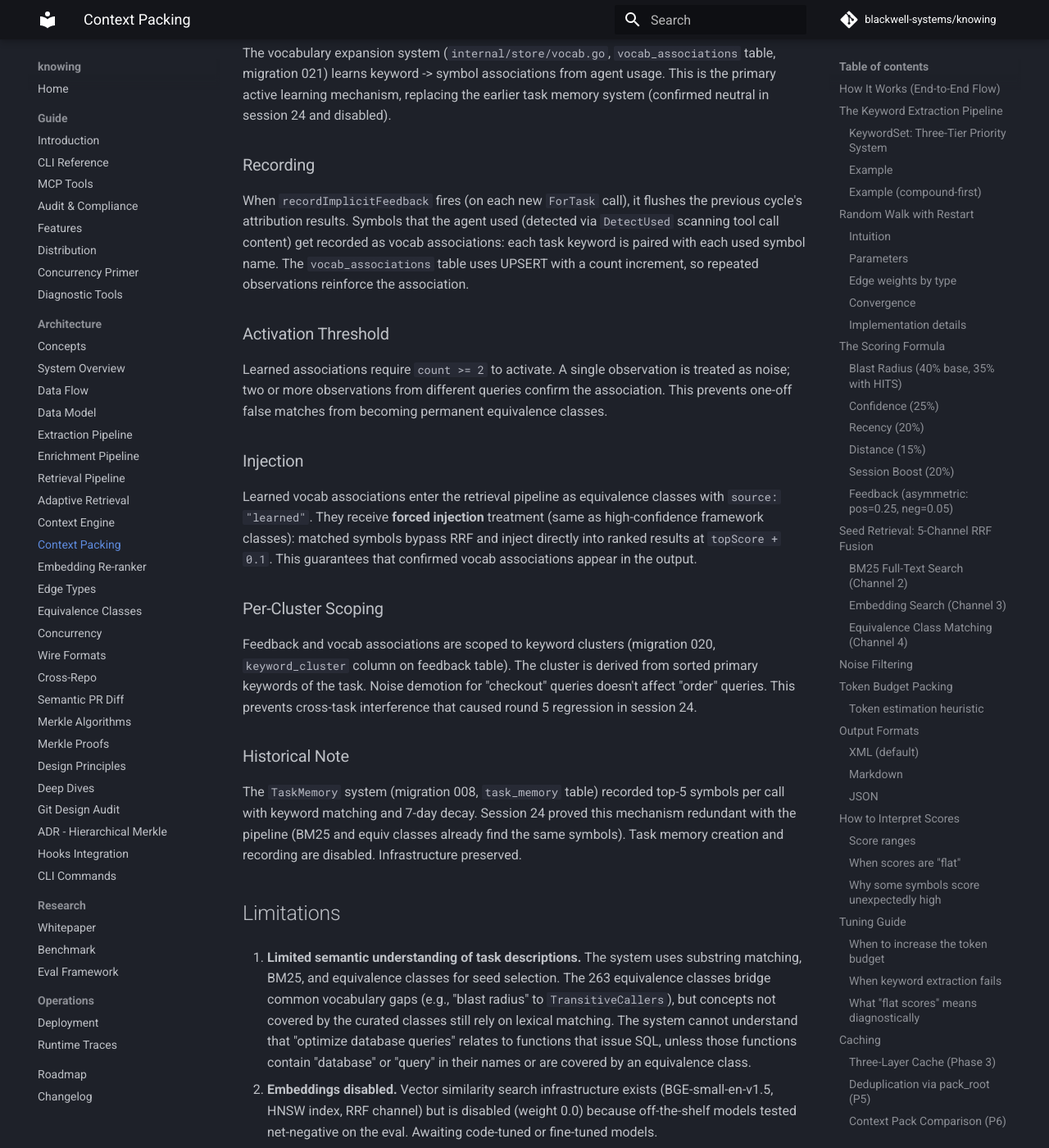
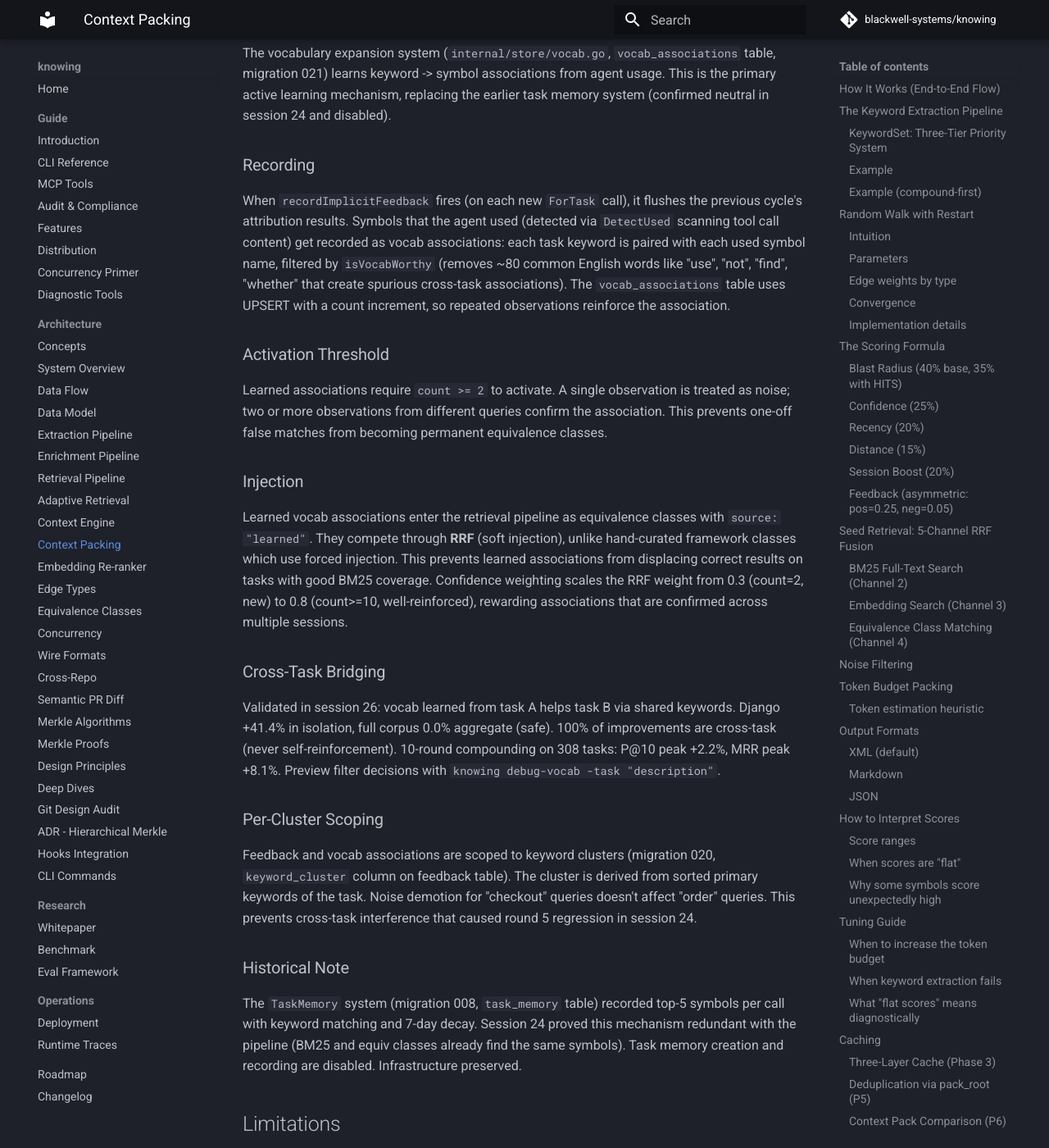
Before and after one commit to blackwell-systems/knowing, an MkDocs documentation site: the page built from docs/architecture/context-packing.md, in a window 1280 px wide and 1400 px high, scrolled down 13958 px. Shown: the whole window at 82% size. Built offline with MkDocs 1.6.1 and Material for MkDocs 9.7.7, drawn with Linux system fonts in a browser that asks for light colours; comment, search, counter and statistics services are not loaded.

Commit message:
docs: update context-packing.md vocab section (soft injection, noise filter, cross-task)

```diff
--- a/docs/architecture/context-packing.md
+++ b/docs/architecture/context-packing.md
@@ -539,8 +539,10 @@ session 24 and disabled).
 When `recordImplicitFeedback` fires (on each new `ForTask` call), it flushes the previous
 cycle's attribution results. Symbols that the agent used (detected via `DetectUsed` scanning
 tool call content) get recorded as vocab associations: each task keyword is paired with each
-used symbol name. The `vocab_associations` table uses UPSERT with a count increment, so
-repeated observations reinforce the association.
+used symbol name, filtered by `isVocabWorthy` (removes ~80 common English words like "use",
+"not", "find", "whether" that create spurious cross-task associations). The
+`vocab_associations` table uses UPSERT with a count increment, so repeated observations
+reinforce the association.
 
 ### Activation Threshold
 
@@ -551,9 +553,19 @@ one-off false matches from becoming permanent equivalence classes.
 ### Injection
 
 Learned vocab associations enter the retrieval pipeline as equivalence classes with
-`source: "learned"`. They receive **forced injection** treatment (same as high-confidence
-framework classes): matched symbols bypass RRF and inject directly into ranked results at
-`topScore + 0.1`. This guarantees that confirmed vocab associations appear in the output.
+`source: "learned"`. They compete through **RRF** (soft injection), unlike hand-curated
+framework classes which use forced injection. This prevents learned associations from
+displacing correct results on tasks with good BM25 coverage. Confidence weighting scales
+the RRF weight from 0.3 (count=2, new) to 0.8 (count>=10, well-reinforced), rewarding
+associations that are confirmed across multiple sessions.
+
+### Cross-Task Bridging
+
+Validated in session 26: vocab learned from task A helps task B via shared keywords.
+Django +41.4% in isolation, full corpus 0.0% aggregate (safe). 100% of improvements
+are cross-task (never self-reinforcement). 10-round compounding on 308 tasks:
+P@10 peak +2.2%, MRR peak +8.1%. Preview filter decisions with
+`knowing debug-vocab -task "description"`.
 
 ### Per-Cluster Scoping
 
```
